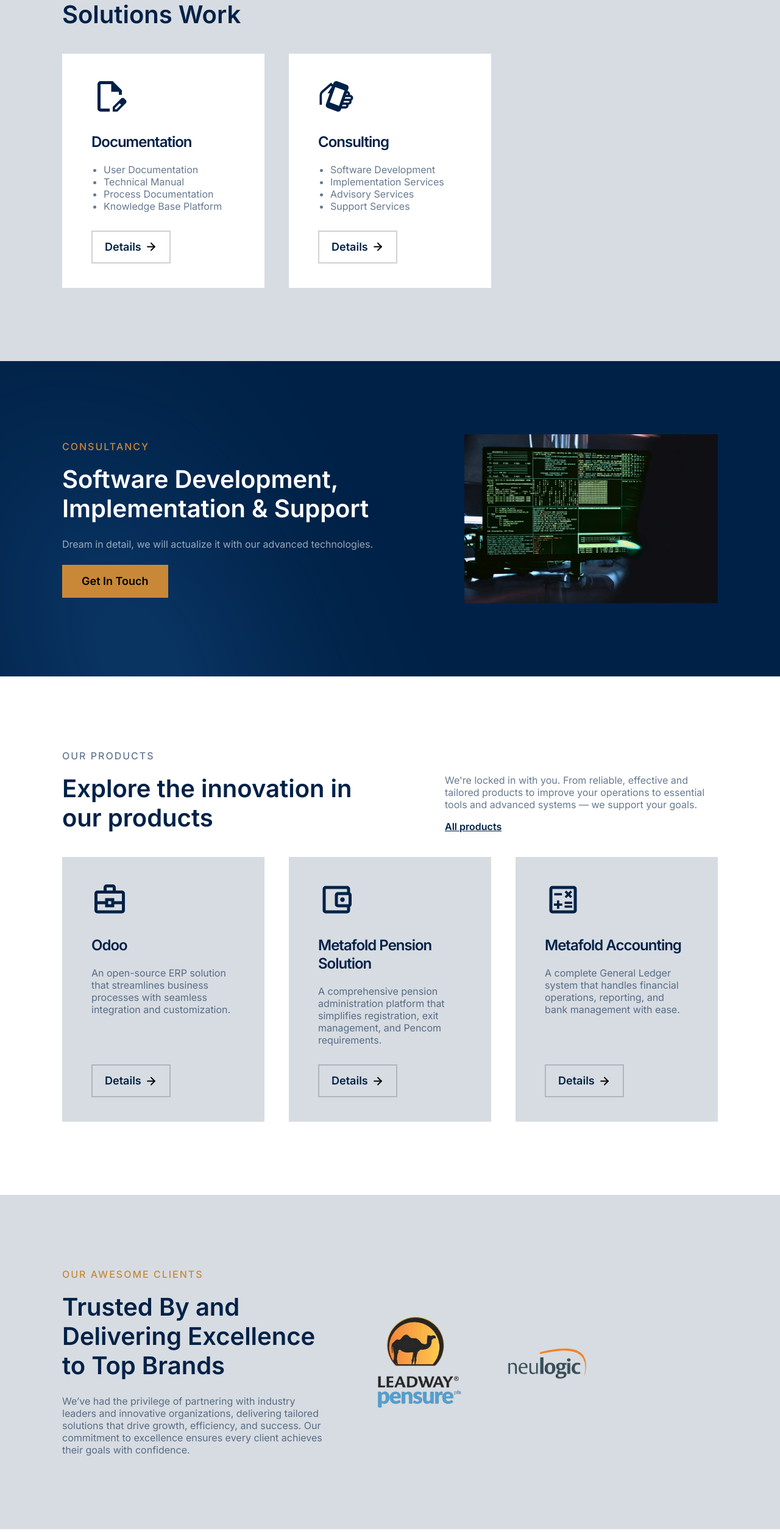
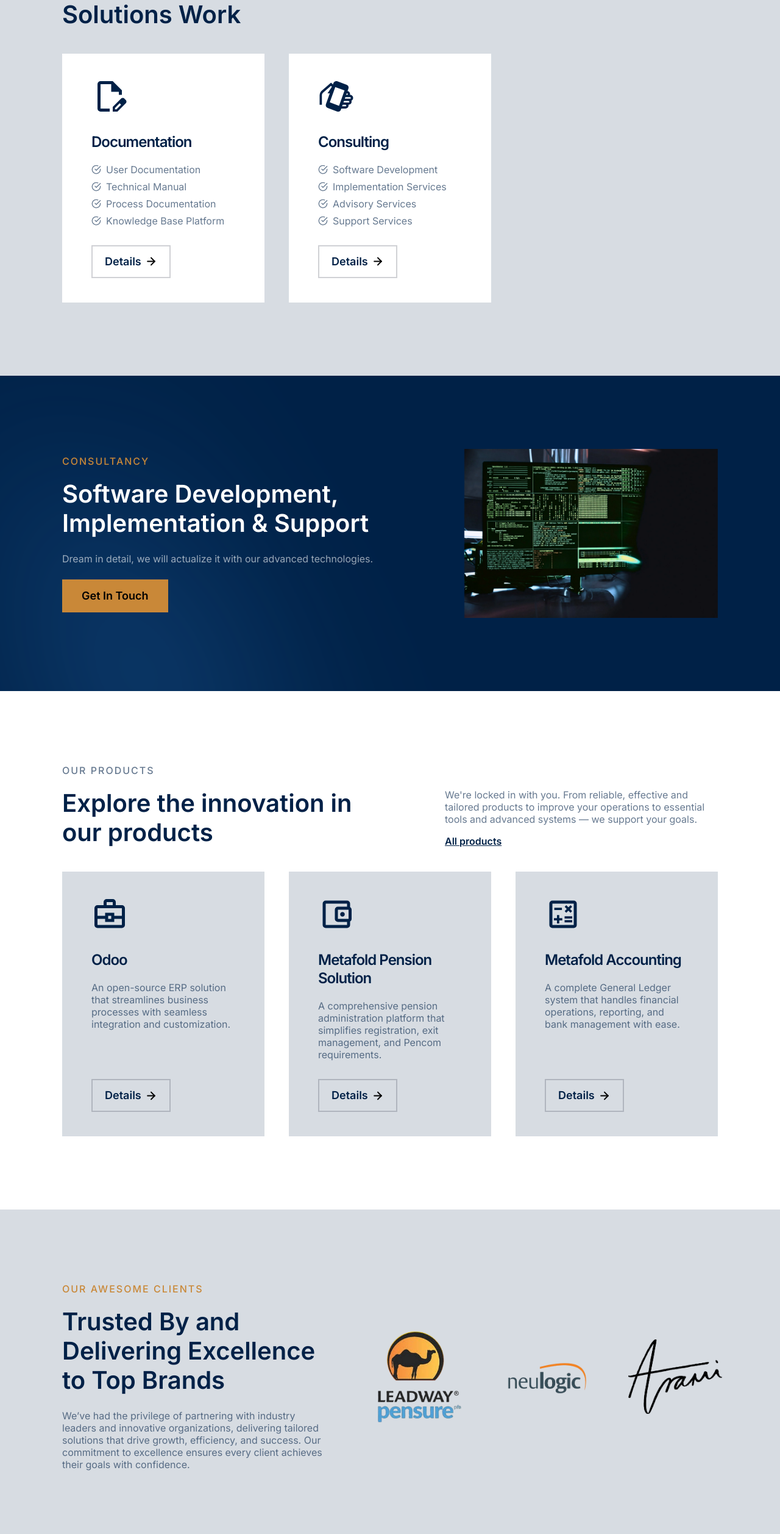
Before and after one commit to Trivance-Technologies/trivancetech-website, a Next.js app: page / in a window 1280 px wide. Shown: the part 804-3319 px from the top of the page at 61% size. Built offline with nearby package versions, Linux system fonts and the light colour scheme.

Commit message:
added arami logo as a client

```diff
--- a/src/app/globals.css
+++ b/src/app/globals.css
@@ -1,6 +1,7 @@
 @import "tailwindcss";
 
 @theme {
+  --breakpoint-0sm: 1100px;
   --breakpoint-1sm: 991px;
   --breakpoint-2sm: 767px;
   --breakpoint-3sm: 479px;
--- a/src/components/clients_logo_display.tsx
+++ b/src/components/clients_logo_display.tsx
@@ -23,7 +23,7 @@ const ClientsLogoDisplay = () => {
             </div>
             <p className={`text-primary opacity-[.6] text-[.875rem]/[1.25rem] 2sm:text-[1rem]/[1.25rem] font-normal`}>We&rsquo;ve had the privilege of partnering with industry leaders and innovative organizations, delivering tailored solutions that drive growth, efficiency, and success. Our commitment to excellence ensures every client achieves their goals with confidence.</p>
           </motion.div>
-          <motion.div className="w-full grid grid-cols-1 2sm:grid-cols-3 items-center gap-[4rem]"
+          <motion.div className="grid grid-cols-1 2sm:grid-cols-2 0sm:grid-cols-3 items-center gap-[4rem] w-fit"
             initial={{ x: -100, opacity: 0 }}
             whileInView={{ x: 0, opacity: 1 }}
             transition={{
@@ -36,6 +36,7 @@ const ClientsLogoDisplay = () => {
           >
             <Image src='/logos/leadway_pensure.png' width={225} height={225} alt="logo of leadway pensure company" className="object-cover max-w-[130px] 1sm:max-w-[154px]"/>
             <Image src='/logos/neulogic.png' width={365} height={138} alt="logo of neulogic company" className="object-cover max-w-[130px] 1sm:max-w-[154px]"/>
+            <Image src='/logos/arami.webp' width={1419} height={1123} alt="logo of neulogic company" className="object-cover max-w-[130px] 1sm:max-w-[154px]"/>
           </motion.div>
         </div>
       </div>
--- a/src/components/services_card.tsx
+++ b/src/components/services_card.tsx
@@ -45,10 +45,22 @@ const ServicesCard: React.FC<ServicesCardData> = ({ iconUrl, title, description,
         </div>
         <div className='flex flex-col h-full justify-between'>
             {(isHomePage && !isProducts) ? (
-            <ul style={{ listStyleType: "disc", paddingLeft: "20px" }}>
+            <ul className='gap-[.5rem] flex flex-col'>
                 {
                     typesOfService?.map((data, index) => (
-                        <li className='text-[1rem]/[1.25rem] text-primary opacity-[.6] group-hover:text-white group-hover:opacity-[.8] transition-[color,opacity] duration-[300ms]' key={index}>{data.name}</li>
+                        <li className='flex flex-row gap-2 items-center'>
+                            <span
+                            className="w-[16px] h-[16px] opacity-[.6] bg-primary group-hover:bg-white transition-[background-color] duration-[300ms]"
+                            style={{
+                                maskImage: "url('/check.svg')",
+                                WebkitMaskImage: "url('/check.svg')",
+                                maskSize: "contain",
+                                maskRepeat: "no-repeat",
+                                maskPosition: "center",
+                            }}
+                            ></span>
+                            <p className='text-[1rem]/[1.25rem] text-primary opacity-[.6] group-hover:text-white group-hover:opacity-[.8] transition-[color,opacity] duration-[300ms]' key={index}>{data.name}</p>
+                        </li>
                     ))
                 }
             </ul>
@@ -58,7 +70,7 @@ const ServicesCard: React.FC<ServicesCardData> = ({ iconUrl, title, description,
                 <p>Details</p>
                 <Image
                     src="/right_arrow.svg"
-                    alt="right aarrow icon"
+                    alt="right arrow icon"
                     width={20}
                     height={21}
                 />
```
Also changed, not shown: public/check.svg (added), public/logos/arami.webp (added).
